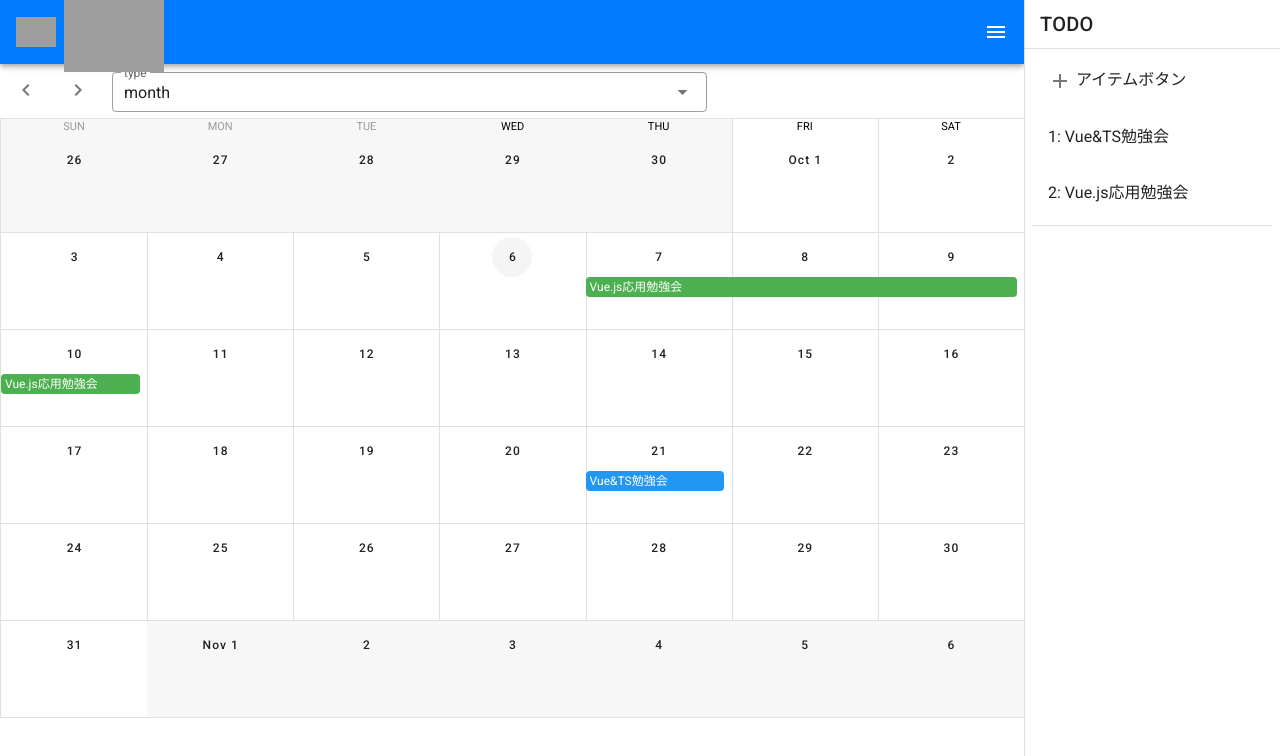
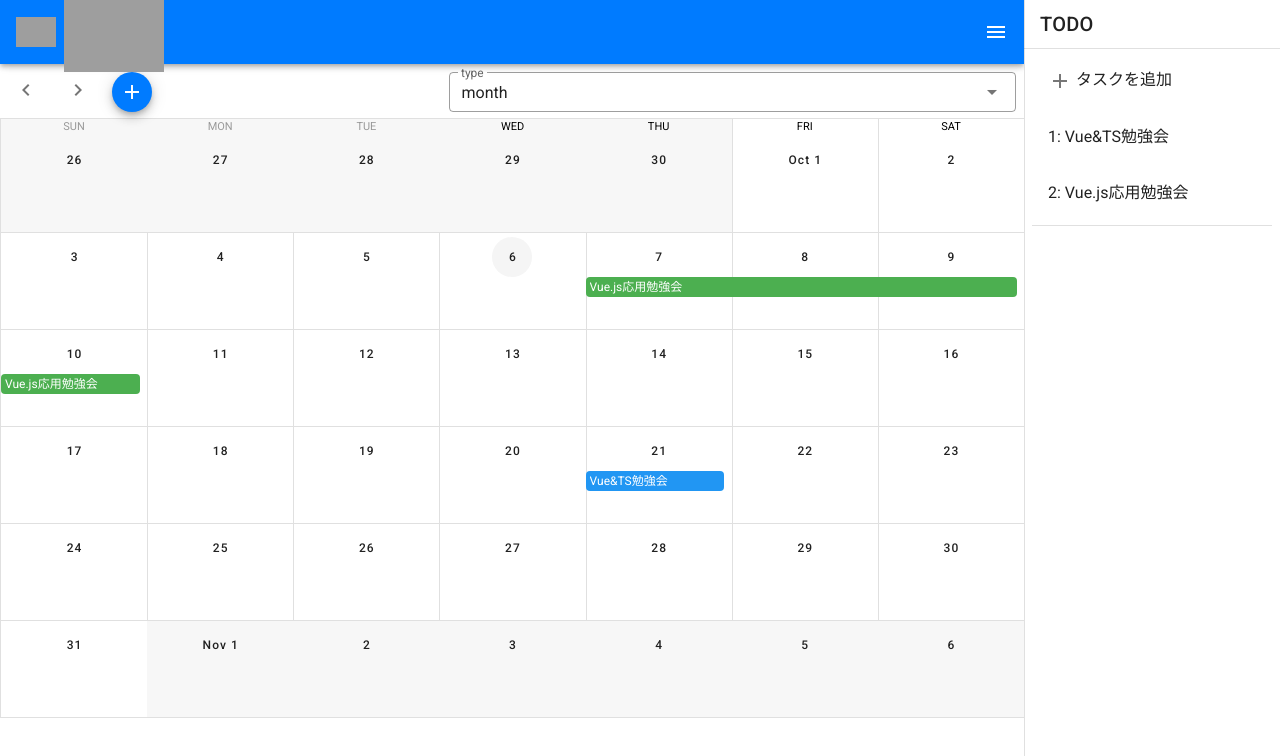
Before and after one commit to minami0601/vue-quest-advanced, a Vue app: page / in a window 1280 px wide. Shown: the top 756 px of the page. Built offline with nearby package versions, Linux system fonts and the light colour scheme; grey boxes are pictures that could not be loaded.

Commit message:
ダイアログ作成

```diff
--- a/src/App.vue
+++ b/src/App.vue
@@ -1,5 +1,6 @@
 <template>
     <v-app>
+        <CreateTaskDialog />
         <Sidebar />
         <v-app-bar app color="primary" dark>
             <div class="d-flex align-center">
@@ -33,11 +34,13 @@
 
 <script>
 import Sidebar from "@/components/Sidebar.vue";
+import CreateTaskDialog from "@/components/CreateTaskDialog.vue";
 
 export default {
     name: "App",
     components: {
         Sidebar,
+        CreateTaskDialog,
     },
     data() {
         return {};
--- /dev/null
+++ b/src/components/CreateTaskDialog.vue
@@ -0,0 +1,41 @@
+<template>
+    <div>
+        <v-dialog v-model="createTaskDialog" persistent max-width="600px">
+        <v-card>
+            <v-card-title>
+                <span class="headline">予定を追加</span>
+            </v-card-title>
+            <v-card-actions>
+                <v-spacer></v-spacer>
+                <v-btn color="red darken-1" text @click="closeDialog">
+                    閉じる
+                </v-btn>
+                <v-btn color="blue darken-1" text>
+                    作成
+                </v-btn>
+            </v-card-actions>
+        </v-card>
+        </v-dialog>
+    </div>
+</template>
+
+<script>
+export default {
+    name: "CreateTaskDialog",
+    computed: {
+        createTaskDialog: {
+        get() {
+            return this.$store.state.createTaskDialog;
+        },
+        set(value) {
+            this.$store.dispatch("switchCreateTaskDialog", value);
+        }
+        }
+    },
+    methods: {
+        closeDialog() {
+            this.$store.dispatch("switchCreateTaskDialog", false);
+        }
+    }
+};
+</script>
--- a/src/components/Sidebar.vue
+++ b/src/components/Sidebar.vue
@@ -12,11 +12,11 @@
         <!-- https://vuetifyjs.com/ja/components/list-item-groups/ -->
         <v-list-item-group color="primary">
             <v-list rounded>
-            <v-list-item>
+            <v-list-item @click="switchCreateTaskDialog(true)">
                 <v-list-item-content>
                 <v-list-item-title>
                     <v-icon>mdi-plus</v-icon>
-                    アイテムボタン</v-list-item-title
+                    タスクを追加</v-list-item-title
                 >
                 </v-list-item-content>
             </v-list-item>
@@ -54,6 +54,11 @@ export default {
                 return this.$store.state.event.events;
             }
         }
+    },
+    methods: {
+        switchCreateTaskDialog(value) {
+            this.$store.dispatch("switchCreateTaskDialog", value);
+        }
     }
 }
 </script>
--- a/src/store/index.js
+++ b/src/store/index.js
@@ -12,12 +12,16 @@ export default new Vuex.Store({
 	},
 	// stateは参照専用、直接変更はNG
 	state: {
-		isOpenSideBar: true
+		isOpenSideBar: true,
+		createTaskDialog: false
 	},
 	// mutationsはstateを変更のみを行う
 	mutations: {
 		updateIsOpenSideBar(state, value) {
 			state.isOpenSideBar = value;
+		},
+		updateCreateTaskDialog(state, value) {
+			state.createTaskDialog = value;
 		}
 	},
 	//
@@ -25,6 +29,9 @@ export default new Vuex.Store({
 		switchSideBar({ commit }, payload) {
 			// commit("mutations名", 引数)でmutations名を実行できる
 			commit("updateIsOpenSideBar", payload);
+		},
+		switchCreateTaskDialog({ commit }, payload) {
+			commit("updateCreateTaskDialog", payload);
 		}
 	}
 });
--- a/src/views/Home.vue
+++ b/src/views/Home.vue
@@ -7,6 +7,17 @@
         <v-btn icon class="ma-2" @click="$refs.calendar.next()">
             <v-icon>mdi-chevron-right</v-icon>
         </v-btn>
+        <v-btn
+            color="primary"
+            fab
+            dense
+            small
+            class="ma-2"
+            @click="switchCreateTaskDialog(true)"
+        >
+            <v-icon>mdi-plus</v-icon>
+        </v-btn>
+        <v-spacer></v-spacer>
         <v-select
             v-model="type"
             :items="types"
@@ -16,7 +27,6 @@
             class="ma-2"
             label="type"
         ></v-select>
-        <v-spacer></v-spacer>
         </v-sheet>
         <v-sheet height="600">
         <v-calendar
@@ -47,5 +57,10 @@ export default {
                 return this.$store.state.event.events;
             }
         }
+    },
+    methods: {
+        switchCreateTaskDialog(value) {
+            this.$store.dispatch("switchCreateTaskDialog", value)
+        }
     }
 };</script>
```
